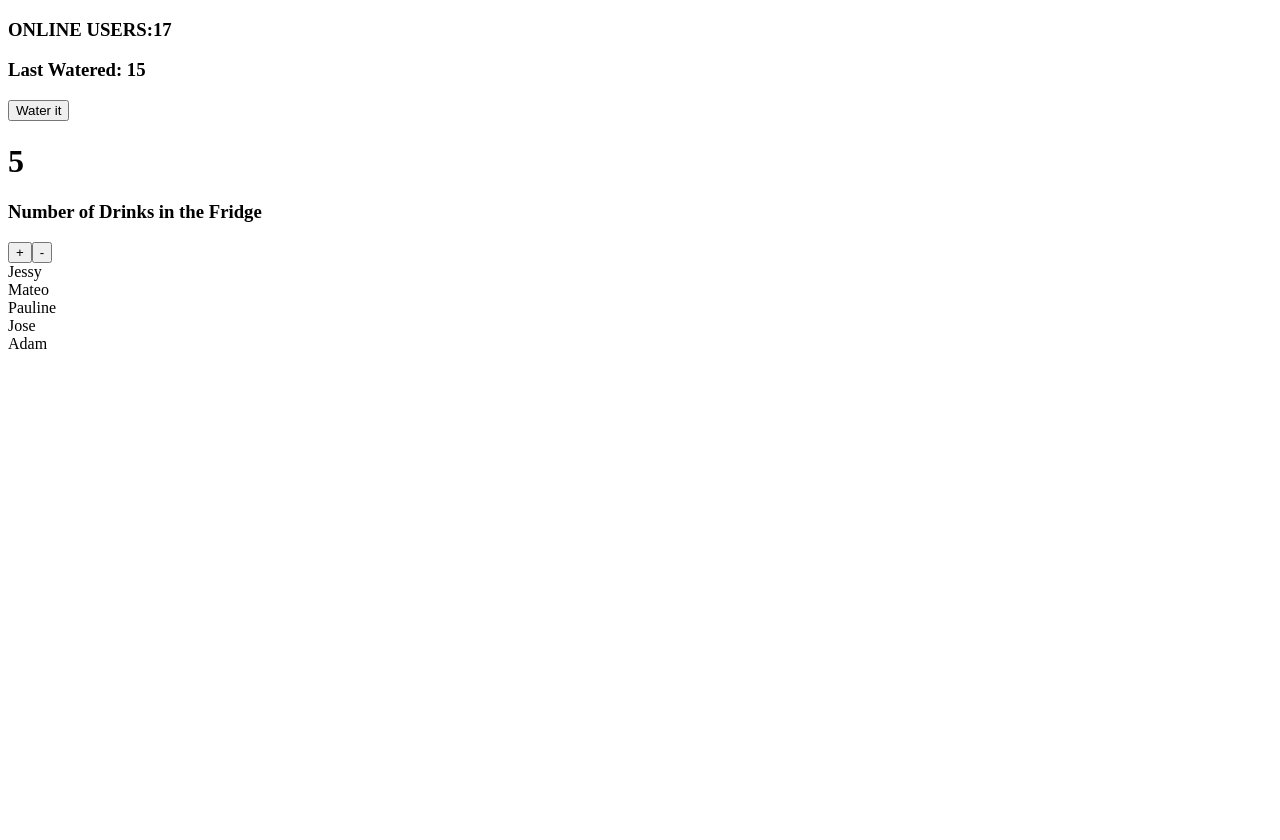
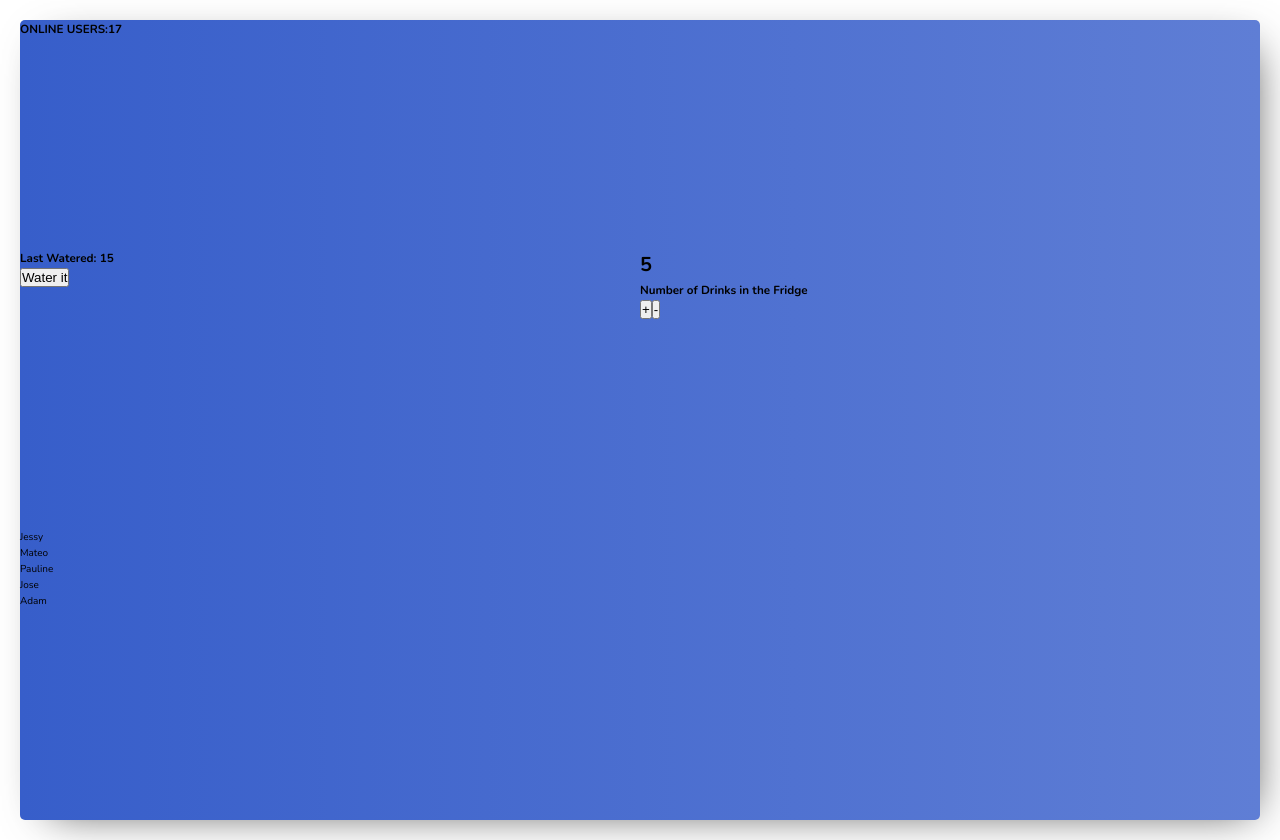
Before and after one commit to HenriqueFadoni/dashboard, a React (Create React App) app: page / in a window 1280 px wide. Before the commit the page ends 800 px from the top, so only its background shows below. Built offline with nearby package versions, Linux system fonts and the light colour scheme; no server answers.

Commit message:
Styling Container

```diff
--- a/src/App.js
+++ b/src/App.js
@@ -6,9 +6,11 @@ import WaterPlant from './containers/WaterPlant';
 import DrinkCounter from './containers/DrinkCounter';
 import InOffice from './containers/InOffice';
 
+import './sass/main.scss';
+
 function App() {
   return (
-    <div className="App">
+    <div className="app__container">
       <OnlineUsers />
       <WeatherCond />
       <WaterPlant />
--- a/src/sass/abstract/_variable.scss
+++ b/src/sass/abstract/_variable.scss
@@ -0,0 +1,2 @@
+$color-primary: rgb(55, 94, 202);
+$color-primary-lighten: lighten($color-primary, 10%);
--- a/src/sass/base/_base.scss
+++ b/src/sass/base/_base.scss
@@ -8,13 +8,19 @@
 
 html {
   font-size: 62.5%; // 10 px === 1rem
+  font-weight: 300;
+  font-family: 'Nunito', cursive;
 }
 
 body {
-  background-color: $color-blue-light;
-  font-weight: 400;
+  min-height: 90vh;
   line-height: 1.6;
-  min-height: 90vh;
-  padding: 3rem;
+  padding: 2rem;
   z-index: 1;
 }
+
+a,
+button {
+    outline: none;
+    cursor: pointer;
+}
--- a/src/sass/pages/_index.scss
+++ b/src/sass/pages/_index.scss
@@ -0,0 +1,19 @@
+.app {
+  &__container {
+    height: 100vh;
+    width: 100%;
+
+    display: grid;
+    grid-template-columns: 1fr 1fr;
+    grid-template-rows: auto;
+
+    background-image: linear-gradient(
+      to right,
+      $color-primary,
+      $color-primary-lighten
+    );
+    border-radius: 0.5rem;
+
+    box-shadow: 1.1rem 1rem 4.2rem -1.9rem rgba(0, 0, 0, 0.75);
+  }
+}
```
